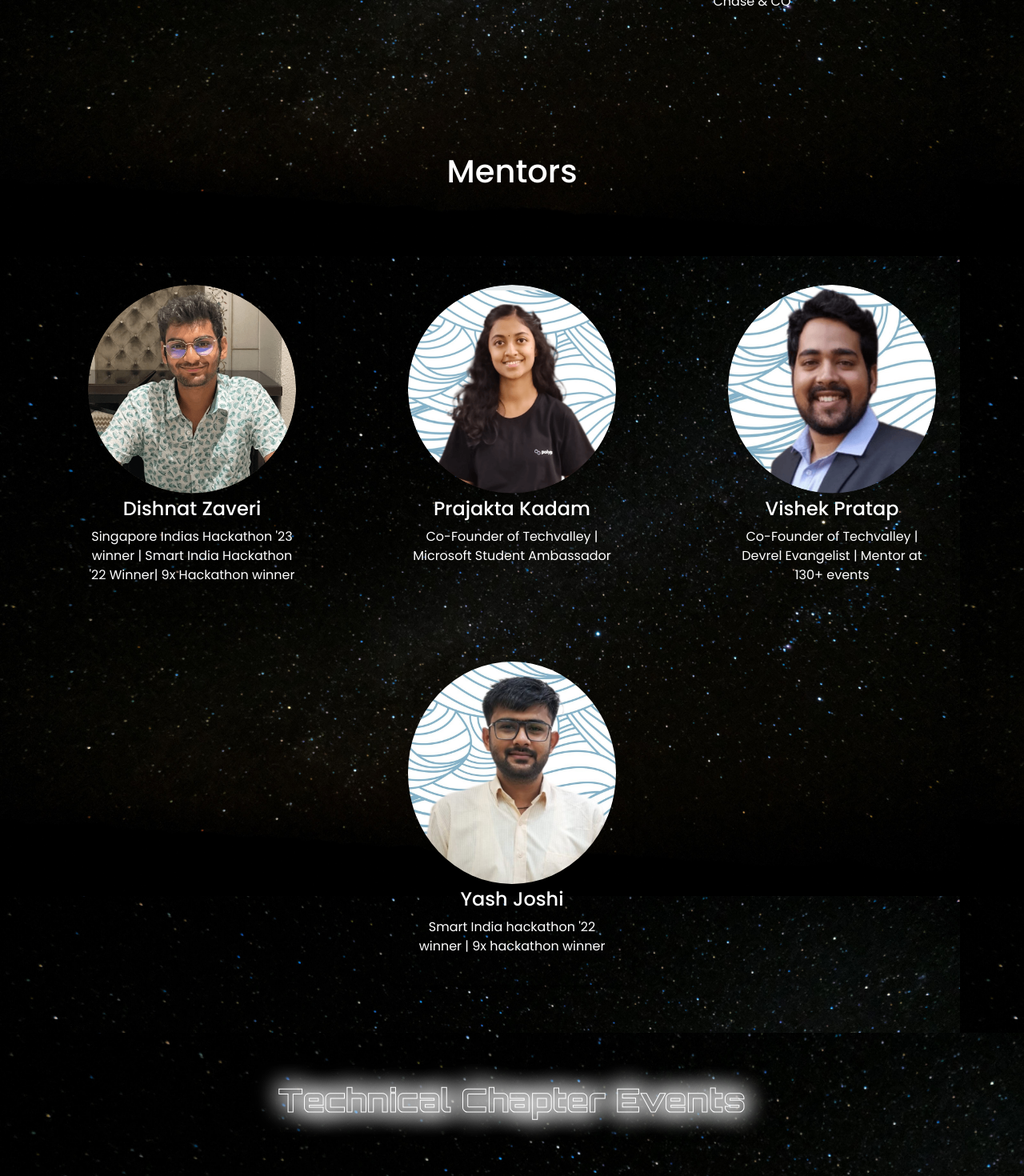
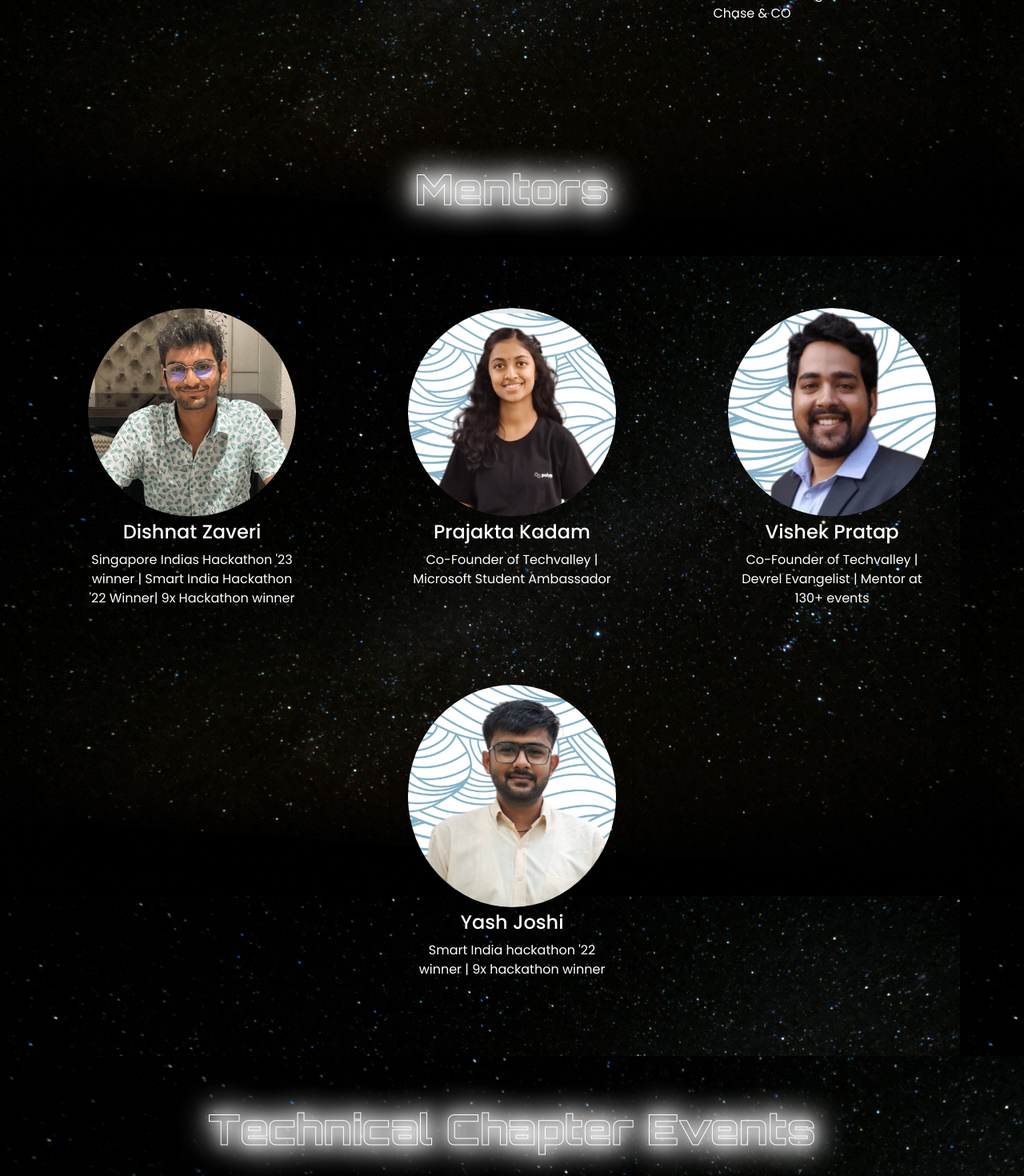
Before and after one commit to ShaneCoelho/Mosaic_Website, a React (Create React App) app: page / in a window 1280 px wide. Shown: the part 1280-2750 px from the top of the page at 80% size. Built offline with nearby package versions, Linux system fonts and the light colour scheme.

Commit message:
judges,mentor & tech-chpt css changes

```diff
--- a/src/pages/Judges/Judges.css
+++ b/src/pages/Judges/Judges.css
@@ -1,7 +1,9 @@
 header {
     text-align: center;
     padding: 30px 0;
-
+    display: flex;
+    justify-content: center;
+    align-items: center;
   }
 
 .bodya {
@@ -11,8 +13,17 @@ header {
     color: #ffffff;
     background-image: url('../../assets/Judges/background.jpg') no-repeat center center;
     background-size: contain;
+
 }
-
+.section-title{
+  width: 90%;
+  margin-top: 30px;
+  font-family: 'Orbitron', sans-serif;
+    color: transparent;
+    -webkit-text-stroke-width: 1px;
+    -webkit-text-stroke-color: white;
+    text-shadow: -5px 0 40px #fff, 5px 0 40px #fff, 0 0 20px #fff;
+}
 
   .carda-container {
     display: flex;
--- a/src/pages/Judges/Judges.js
+++ b/src/pages/Judges/Judges.js
@@ -13,7 +13,7 @@ const Judges = () => {
         <div className="bodya">
 
         <header>
-          <h1>Speakers and Judges</h1>
+          <h1 className="section-title">Speakers and Judges</h1>
         </header>
         <section className="carda-container">
 
--- a/src/pages/Mentors/Mentors.js
+++ b/src/pages/Mentors/Mentors.js
@@ -12,7 +12,7 @@ const Mentors = () => {
         <div className="body">
 
         <header>
-          <h1>Mentors</h1>
+          <h1 className="section-title">Mentors</h1>
         </header>
         <section className="cardi-container">
 
--- a/src/pages/TechnicalChapter/TechnicalChapter.css
+++ b/src/pages/TechnicalChapter/TechnicalChapter.css
@@ -45,6 +45,7 @@
   h1 {
     margin-top: 30px;
     text-align: center;
+    font-size: 52px;
   }
 
   .technical-title-label {
@@ -68,8 +69,8 @@
     color: transparent;
     -webkit-text-stroke-width: 1px;
     -webkit-text-stroke-color: white;
-    text-shadow: -5px 0 30px #fff, 5px 0 30px #fff, 0 0 30px #fff;
-    font-size: 25px; /* Font size for mobile */
+    text-shadow: -5px 0 40px #fff, 5px 0 40px #fff, 0 0 20px #fff;
+    font-size: 52px; /* Font size for mobile */
   }
 
   @media (min-width: 768px) {
@@ -82,6 +83,6 @@
       width: 90%; /* Card size for desktop */
     }
     .technical-section-title {
-      font-size: 40px; /* Font size for desktop */
+      font-size: 52px; /* Font size for desktop */
     }
   }
```
Also changed, not shown: src/pages/About/About.js (+9 -0 lines).
